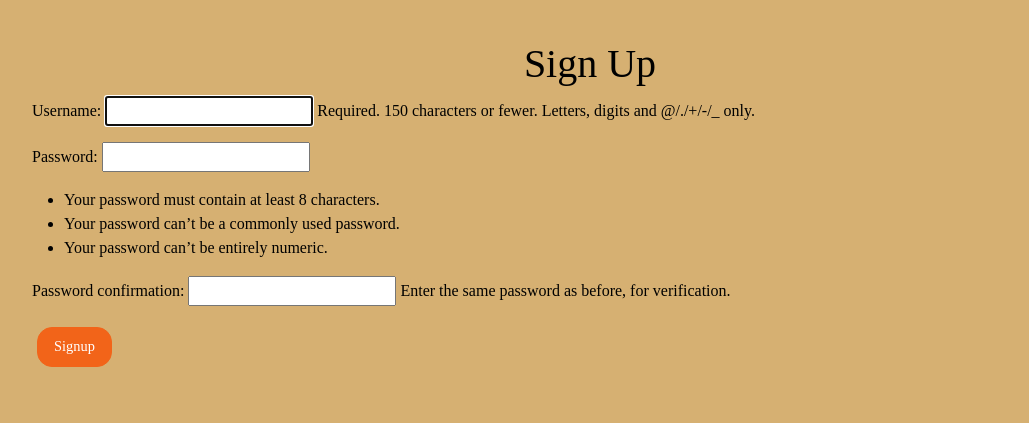
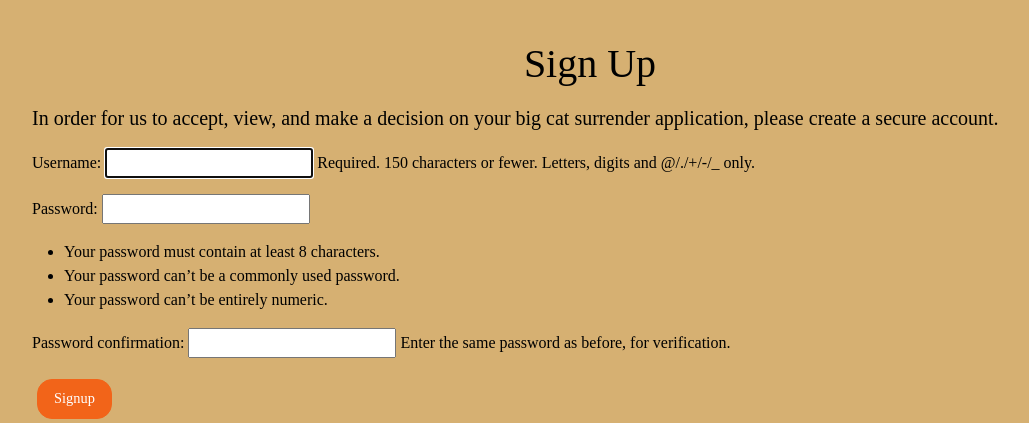
Before and after one commit to priya131998/big-cat-liberation, a Django app: page /accounts/signup/ in a window 1280 px wide. Shown: the part 106-529 px from the top of the page, without its empty margins (50-1079 px from the left). Run offline with Django 3.2, Linux system fonts and the light colour scheme; some libraries are stand-ins or nearby versions; some web fonts are replaced.

Commit message:
polishes up signup form

```diff
--- a/main_app/templates/about.html
+++ b/main_app/templates/about.html
@@ -43,7 +43,7 @@
 <p>
   <i
     >LEARN MORE ABOUT OUR BIG CAT SURRENDER PROJECT
-    <a href="/signup">HERE</a></i
+    <a href="{% url 'signup' %}">HERE</a></i
   >
 </p>
 
--- a/main_app/templates/registration/signup.html
+++ b/main_app/templates/registration/signup.html
@@ -1,6 +1,11 @@
 {% extends 'base.html' %} {% block content %}
 
 <h1>Sign Up</h1>
+
+<h5 style="padding: 10px 0">
+  In order for us to accept, view, and make a decision on your big cat surrender
+  application, please create a secure account.
+</h5>
 
 <!-- Add the signup form -->
 {% if error_message %}
```
